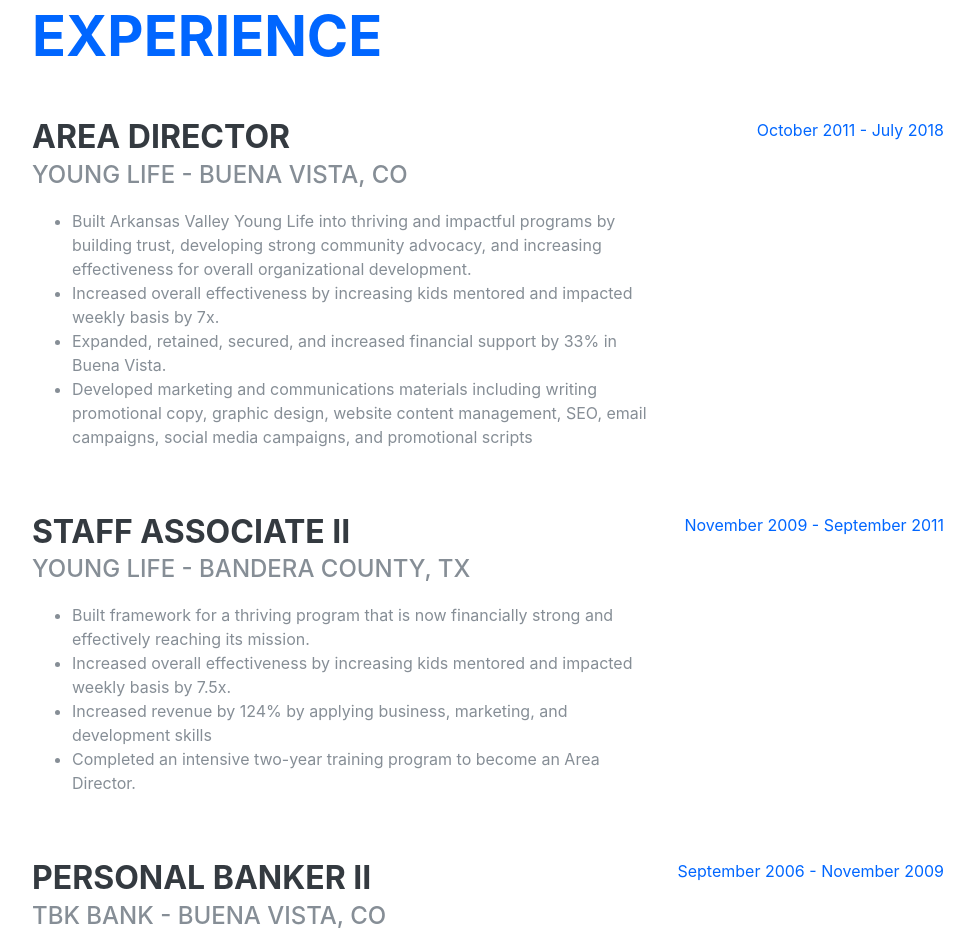
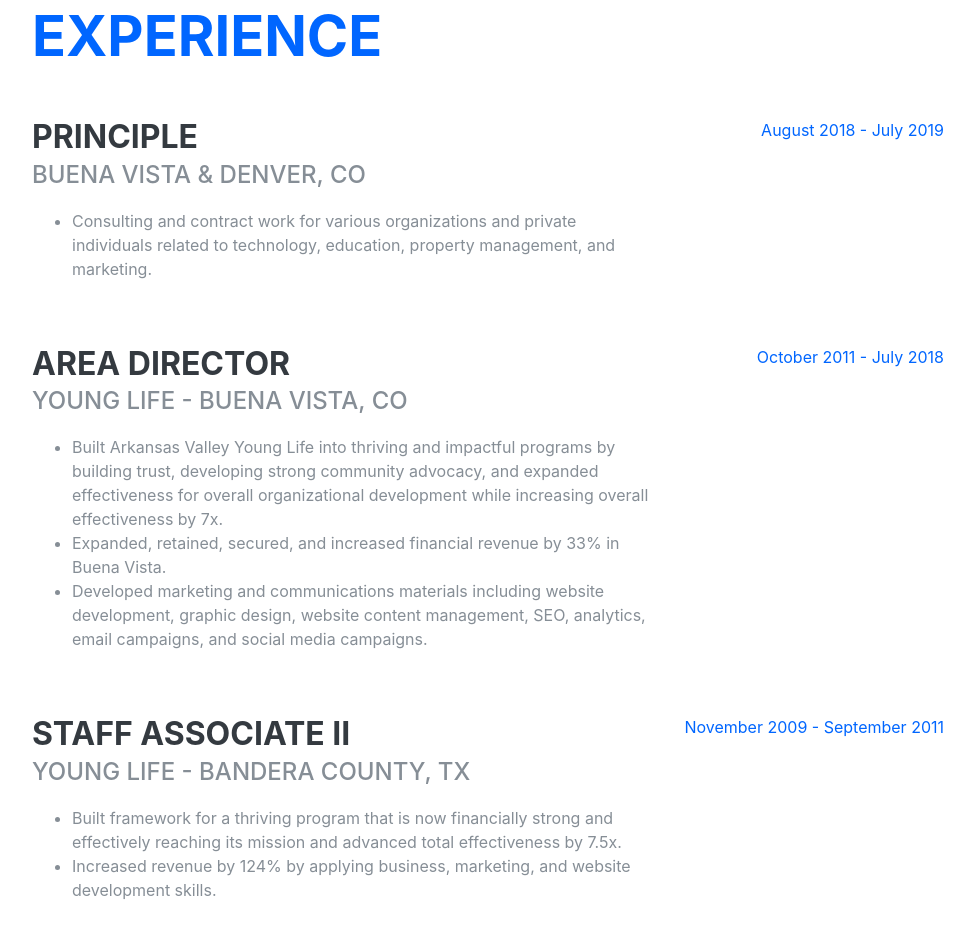
Before and after one commit to vintonl/vintonl.github.io, a plain HTML site: page index.html in a window 1280 px wide. Shown: the part 2559-3496 px from the top of the page, without its empty margins (288-1262 px from the left). Drawn offline with Linux system fonts and the light colour scheme; a web font is replaced by a local one.

Commit message:
updated experance

```diff
--- a/index.html
+++ b/index.html
@@ -281,22 +281,36 @@
 
         <div class="resume-item d-flex flex-column flex-md-row justify-content-between mb-5">
           <div class="resume-content">
+            <h3 class="mb-0">Principle</h3>
+            <div class="subheading mb-3">Buena Vista &amp; Denver, CO</div>
+            <ul>
+              <li>
+                Consulting and contract work for various organizations and private individuals related to technology,
+                education, property management, and marketing.
+              </li>
+            </ul>
+          </div>
+          <div class="resume-date text-md-right">
+            <span class="text-primary">August 2018 - July 2019</span>
+          </div>
+        </div>
+
+        <div class="resume-item d-flex flex-column flex-md-row justify-content-between mb-5">
+          <div class="resume-content">
             <h3 class="mb-0">Area Director</h3>
             <div class="subheading mb-3">Young Life - Buena Vista, CO</div>
             <ul>
               <li>
                 Built Arkansas Valley Young Life into thriving and impactful programs by building trust, developing
-                strong community advocacy, and increasing effectiveness for overall organizational development.
+                strong community advocacy, and expanded effectiveness for overall organizational development while
+                increasing overall effectiveness by 7x.
               </li>
               <li>
-                Increased overall effectiveness by increasing kids mentored and impacted weekly basis by 7x.
+                Expanded, retained, secured, and increased financial revenue by 33% in Buena Vista.
               </li>
               <li>
-                Expanded, retained, secured, and increased financial support by 33% in Buena Vista.
-              </li>
-              <li>
-                Developed marketing and communications materials including writing promotional copy, graphic design,
-                website content management, SEO, email campaigns, social media campaigns, and promotional scripts
+                Developed marketing and communications materials including website development, graphic design, website
+                content management, SEO, analytics, email campaigns, and social media campaigns.
               </li>
             </ul>
           </div>
@@ -311,13 +325,9 @@
             <div class="subheading mb-3">Young Life - Bandera County, TX</div>
             <ul>
               <li>Built framework for a thriving program that is now financially strong and effectively reaching its
-                mission.
+                mission and advanced total effectiveness by 7.5x.
               </li>
-              <li>Increased overall effectiveness by increasing kids mentored and impacted weekly basis by 7.5x.
-              </li>
-              <li>Increased revenue by 124% by applying business, marketing, and development skills
-              </li>
-              <li>Completed an intensive two-year training program to become an Area Director.
+              <li>Increased revenue by 124% by applying business, marketing, and website development skills.
               </li>
             </ul>
           </div>
@@ -335,7 +345,7 @@
                 questions and problems concerning products and services to help with revenue growth for the bank.
               </li>
               <li>Point person for local branch computer systems and technical problems and collaborated
-                cross-departmentally with remote IT personal.
+                cross-departmentally with remote IT personal
               </li>
             </ul>
           </div>
```
